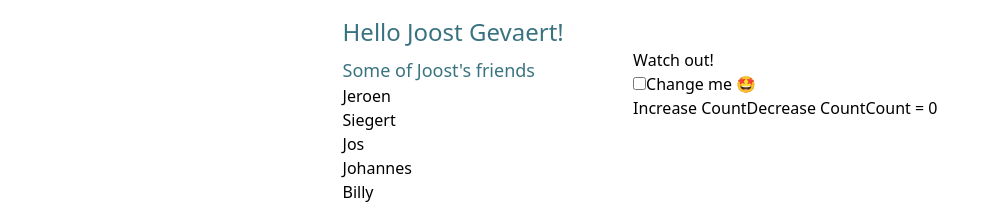
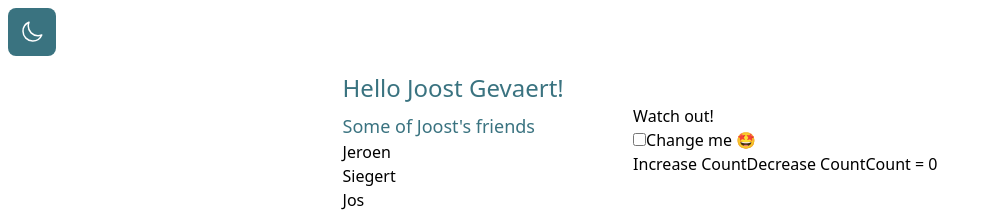
Before and after one commit to JoostGevaert/ifcjs-gis, a Next.js app: page /react in a window 1280 px wide. Shown: the top 212 px of the page, without its empty margins (0-992 px from the left). Built offline with nearby package versions, Linux system fonts and the light colour scheme; no server answers.

Commit message:
feat: add dark mode toggle

```diff
--- a/src/app/globals.css
+++ b/src/app/globals.css
@@ -6,6 +6,7 @@
   h3,
   h4 {
     @apply text-myteal-500;
+    @apply font-medium;
   }
   h1 {
     @apply text-2xl;
@@ -26,16 +27,3 @@
 
 @tailwind components;
 @tailwind utilities;
-
-/* html,
-body {
-  background-color: var(--astro-light-background);
-  max-width: 100vw;
-  overflow-x: hidden;
-}
-
-main {
-  margin: 0 auto;
-  width: 100%;
-  max-width: 80ch;
-} */
--- a/src/app/layout.tsx
+++ b/src/app/layout.tsx
@@ -1,4 +1,5 @@
 import "./globals.css";
+import DarkMode from "@/components/DarkMode";
 
 export const metadata = {
   title: "IFC.js Frontend BIM App",
@@ -12,7 +13,14 @@ export default function RootLayout({
 }) {
   return (
     <html lang="en">
-      <body>{children}</body>
+      <body className="dark:bg-gray-900 dark:text-white">
+        <header>
+          <nav className="m-2">
+            <DarkMode />
+          </nav>
+        </header>
+        {children}
+      </body>
     </html>
   );
 }
--- /dev/null
+++ b/src/components/Button.tsx
@@ -0,0 +1,19 @@
+export default function Button({
+  onClick,
+  className,
+  children,
+}: {
+  onClick?: () => void;
+  className?: string;
+  children: React.ReactNode;
+}) {
+  return (
+    <button
+      type="button"
+      onClick={onClick}
+      className={`text-white bg-myteal-500 hover:bg-myteal-600 active:ring-2 active:ring-myteal-400 font-medium rounded-lg text-sm px-5 py-2.5 ${className}`}
+    >
+      {children}
+    </button>
+  );
+}
--- /dev/null
+++ b/src/components/DarkMode.tsx
@@ -0,0 +1,55 @@
+"use client";
+
+import { useEffect, useState } from "react";
+import Button from "./Button";
+
+export default function DarkMode() {
+  const [isDarkMode, setIsDarkMode] = useState(false);
+
+  const toggleDarkMode = () => {
+    setIsDarkMode(!isDarkMode);
+    if (isDarkMode) {
+      document.documentElement.classList.remove("dark");
+    } else {
+      document.documentElement.classList.add("dark");
+    }
+  };
+
+  return (
+    <Button className="!p-3" onClick={toggleDarkMode}>
+      {isDarkMode ? (
+        <svg
+          id="sun"
+          xmlns="http://www.w3.org/2000/svg"
+          fill="none"
+          viewBox="0 0 24 24"
+          strokeWidth={1.5}
+          stroke="currentColor"
+          className="w-6 h-6"
+        >
+          <path
+            strokeLinecap="round"
+            strokeLinejoin="round"
+            d="M12 3v2.25m6.364.386l-1.591 1.591M21 12h-2.25m-.386 6.364l-1.591-1.591M12 18.75V21m-4.773-4.227l-1.591 1.591M5.25 12H3m4.227-4.773L5.636 5.636M15.75 12a3.75 3.75 0 11-7.5 0 3.75 3.75 0 017.5 0z"
+          />
+        </svg>
+      ) : (
+        <svg
+          id="moon"
+          xmlns="http://www.w3.org/2000/svg"
+          fill="none"
+          viewBox="0 0 24 24"
+          strokeWidth={1.5}
+          stroke="currentColor"
+          className="w-6 h-6"
+        >
+          <path
+            strokeLinecap="round"
+            strokeLinejoin="round"
+            d="M21.752 15.002A9.718 9.718 0 0118 15.75c-5.385 0-9.75-4.365-9.75-9.75 0-1.33.266-2.597.748-3.752A9.753 9.753 0 003 11.25C3 16.635 7.365 21 12.75 21a9.753 9.753 0 009.002-5.998z"
+          />
+        </svg>
+      )}
+    </Button>
+  );
+}
--- a/tailwind.config.js
+++ b/tailwind.config.js
@@ -5,6 +5,7 @@ module.exports = {
     "./src/components/**/*.{js,ts,jsx,tsx}",
     "./src/app/**/*.{js,ts,jsx,tsx}",
   ],
+  darkMode: "class",
   theme: {
     extend: {
       colors: {
```
